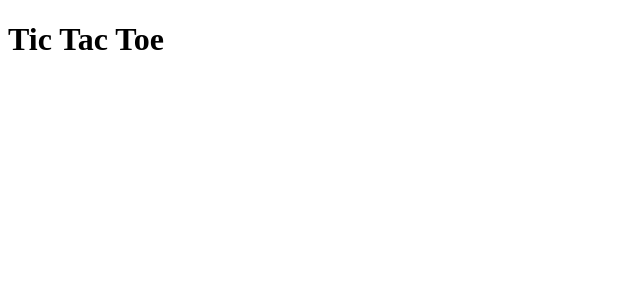
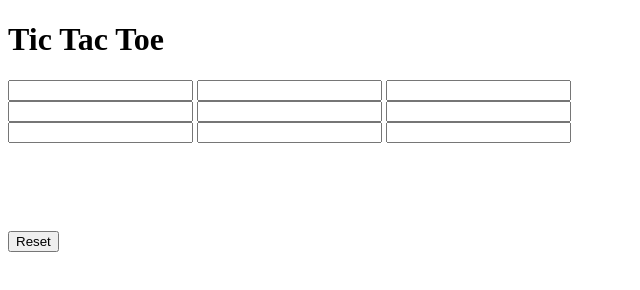
Before and after one commit to iamneo-production/aececbaeaae304644446efdcbcabeone, a website: page Tic Tac Toe/index.html in a window 1280 px wide. Shown: the whole page, without its empty margins (0-640 px from the left). Drawn offline with Linux system fonts and the light colour scheme.

Commit message:
Backup Commit

```diff
--- a/Tic Tac Toe/index.html
+++ b/Tic Tac Toe/index.html
@@ -11,6 +11,27 @@
 <body>
     <div id="main">
         <h1>Tic Tac Toe</h1>
+        <div class="ui">
+            <div class="row">
+                <input type="text" id="b1" class="cell" onclick="myfunc_3(); myfunc();" readonly>
+                <input type="text" id="b2" class="cell" onclick="myfunc_4(); myfunc();" readonly>
+                <input type="text" id="b3" class="cell" onclick="myfunc_5(); myfunc();" readonly>
+            </div>
+            <div class="row">
+                <input type="text" id="b4" class="cell" onclick="myfunc_6(); myfunc();" readonly>
+                <input type="text" id="b5" class="cell" onclick="myfunc_7(); myfunc();" readonly>
+                <input type="text" id="b6" class="cell" onclick="myfunc_8(); myfunc();" readonly>
+            </div>
+            <div class="row">
+                <input type="text" id="b7" class="cell" onclick="myfunc_9(); myfunc();" readonly>
+                <input type="text" id="b8" class="cell" onclick="myfunc_10(); myfunc();" readonly>
+                <input type="text" id="b9" class="cell" onclick="myfunc_11(); myfunc();" readonly>
+            </div>
+        </div>
+        <br><br>
+        <p id="print"></p>
+        <br><br>
+        <button id="but" onclick="myfunc_2()">Reset</button>
     </div>
 </body>
 </html>
```
